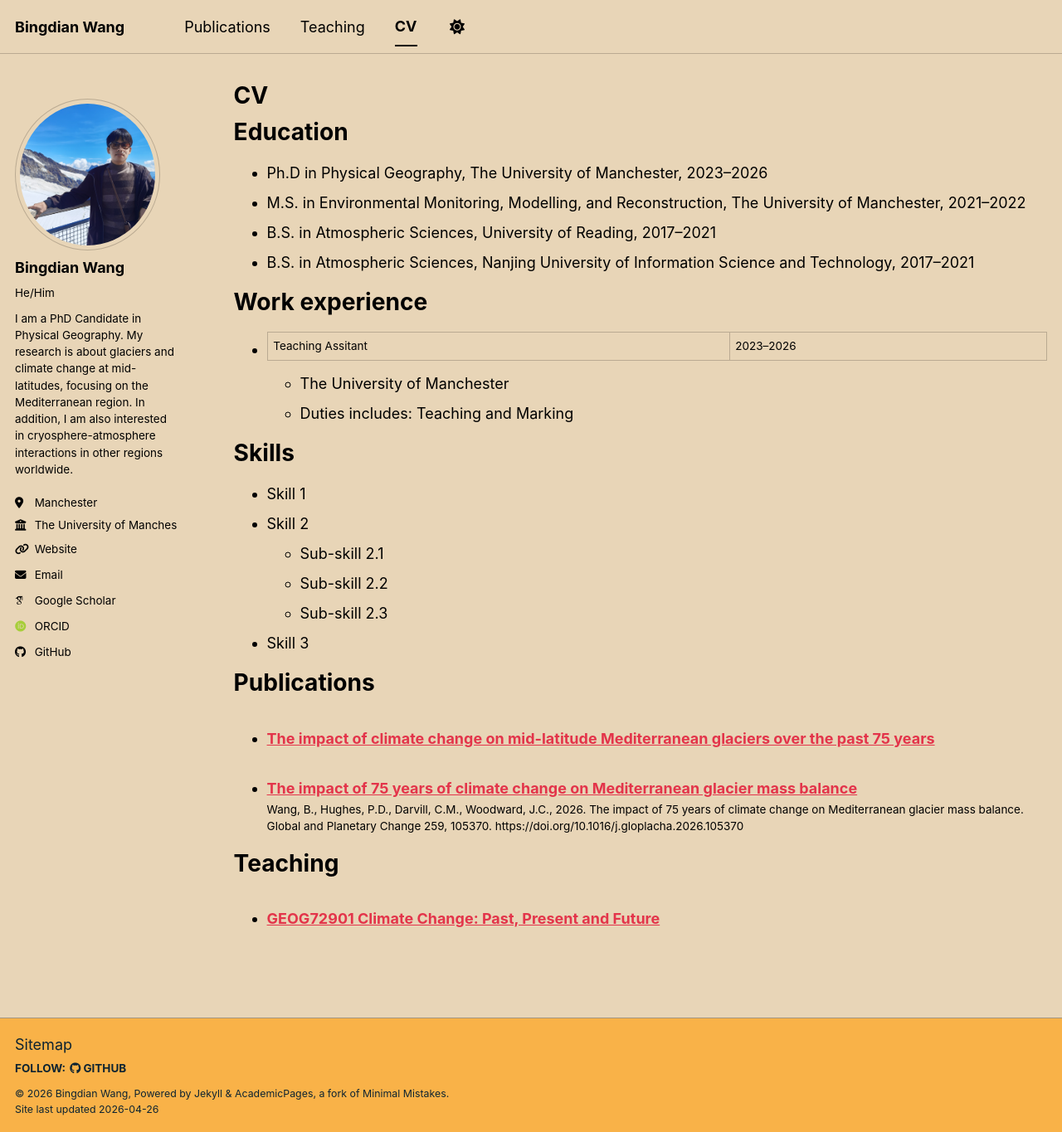
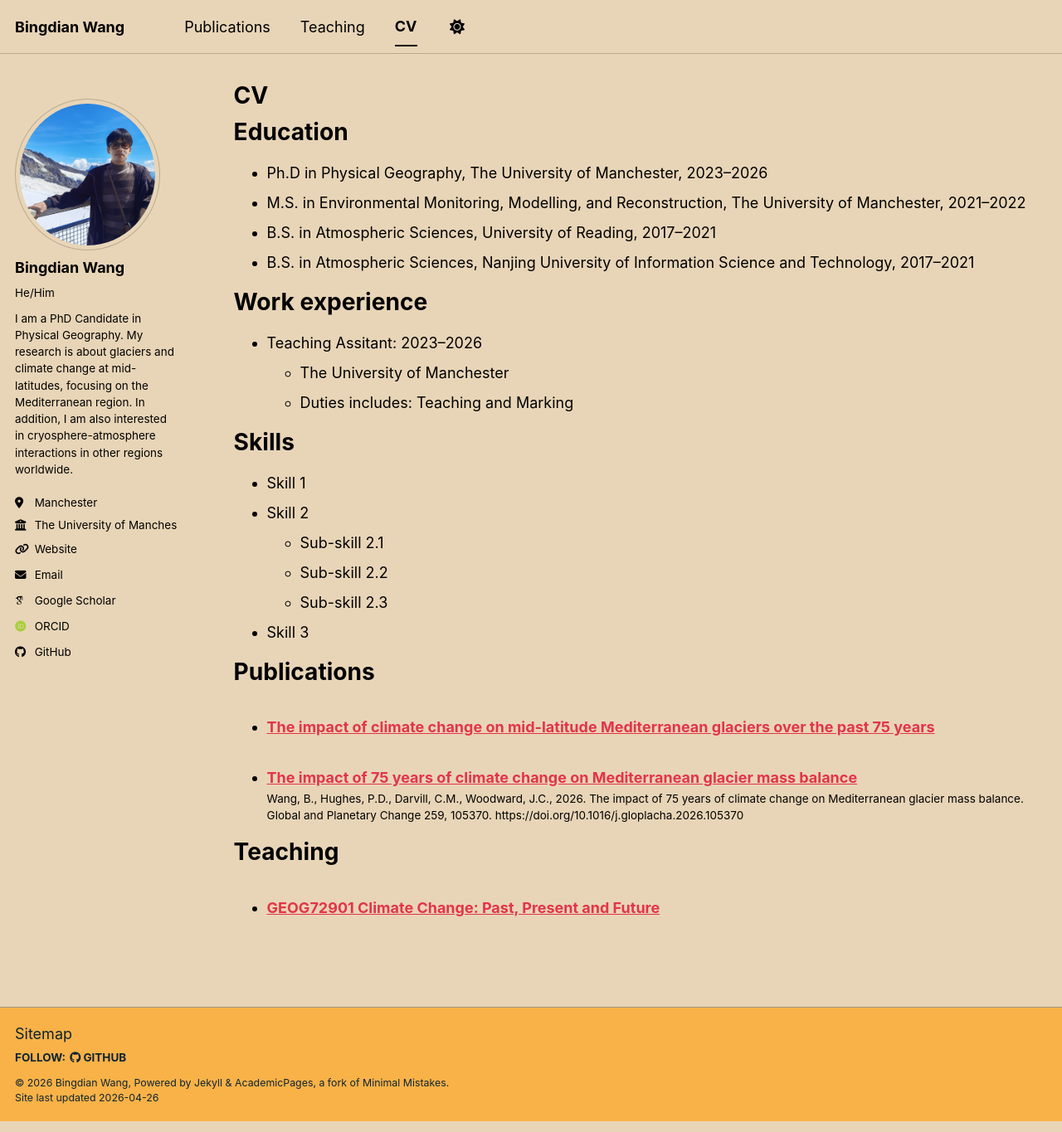
Before and after one commit to zero-gin/zero-gin.github.io, a Jekyll site: the page built from _pages/cv.md, in a window 1280 px wide and 1365 px high. Shown: the whole window at 83% size. Built offline with Jekyll 4.4.1, drawn with Linux system fonts in a browser that asks for light colours; some web fonts are replaced; a script bundle is joined from its source files by our own code; library files that are not in the unit come from our copies.

Commit message:
Update cv.md

```diff
--- a/_pages/cv.md
+++ b/_pages/cv.md
@@ -18,7 +18,7 @@ Education
 
 Work experience
 ======
-* Teaching Assitant | 2023–2026
+* Teaching Assitant: 2023–2026
   * The University of Manchester
   * Duties includes: Teaching and Marking
 
```
